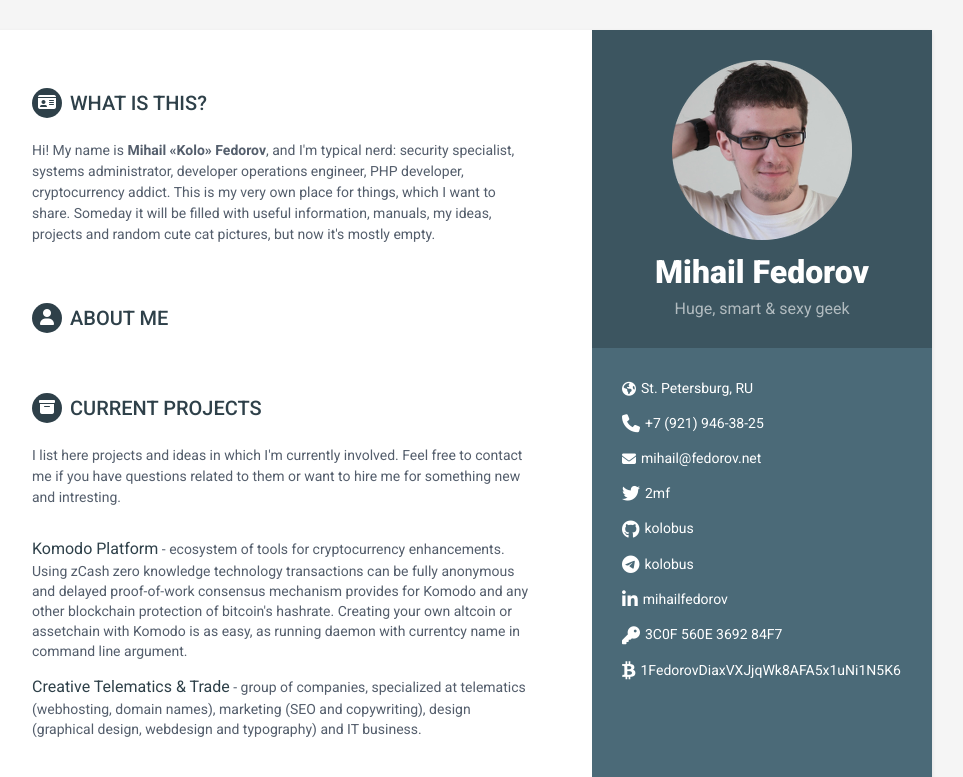
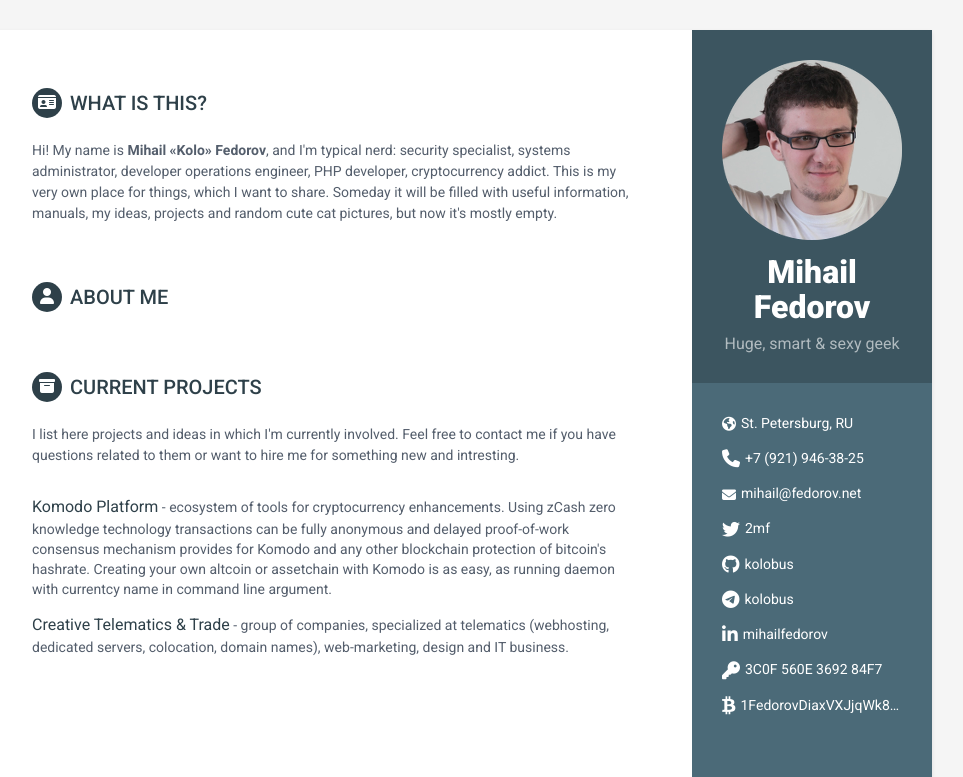
Before and after one commit to kolobus/fedorov.net, a Jekyll site: the page built from index.html, in a window 1280 px wide, cut to the strip 0-777 px from the top of the page. Shown: the whole strip, without its empty margins (188-1151 px from the left). Built offline with Jekyll 4.4.1, drawn with Linux system fonts in a browser that asks for light colours; nearby versions of some CDN libraries.

Commit message:
random stuff

```diff
--- a/assets/css/styles-6.css
+++ b/assets/css/styles-6.css
@@ -55,7 +55,7 @@ p {
   background: #4B6A78;
   position: absolute;
   right: 0;
-  width: 340px;
+  width: 240px;
   height: 100%;
   min-height: 800px;
   color: #fff;
@@ -158,7 +158,7 @@ p {
 .main-wrapper {
   background: #fff;
   padding: 60px;
-  padding-right: 400px;
+  padding-right: 300px;
 }
 .main-wrapper .section-title {
   text-transform: uppercase;
--- a/index.html
+++ b/index.html
@@ -25,6 +25,6 @@ layout: default
         <span class="project-title"><a href="https://komodoplatform.com">Komodo Platform</a></span> - <span class="project-tagline">ecosystem of tools for cryptocurrency enhancements. Using zCash zero knowledge technology transactions can be fully anonymous and delayed proof-of-work consensus mechanism provides for Komodo and any other blockchain protection of bitcoin's hashrate. Creating your own altcoin or assetchain with Komodo is as easy, as running daemon with currentcy name in command line argument.</span>
   </div>
   <div class="item">
-        <span class="project-title"><a href="https://creativetelematics.org">Creative Telematics &amp; Trade</a></span> - <span class="project-tagline">group of companies, specialized at telematics (webhosting, domain names), marketing (SEO and copywriting), design (graphical design, webdesign and typography) and IT business.</span>
+        <span class="project-title"><a href="https://creativetelematics.org">Creative Telematics &amp; Trade</a></span> - <span class="project-tagline">group of companies, specialized at telematics (webhosting, dedicated servers, colocation, domain names), web-marketing, design and IT business.</span>
   </div>
 </section>
```
